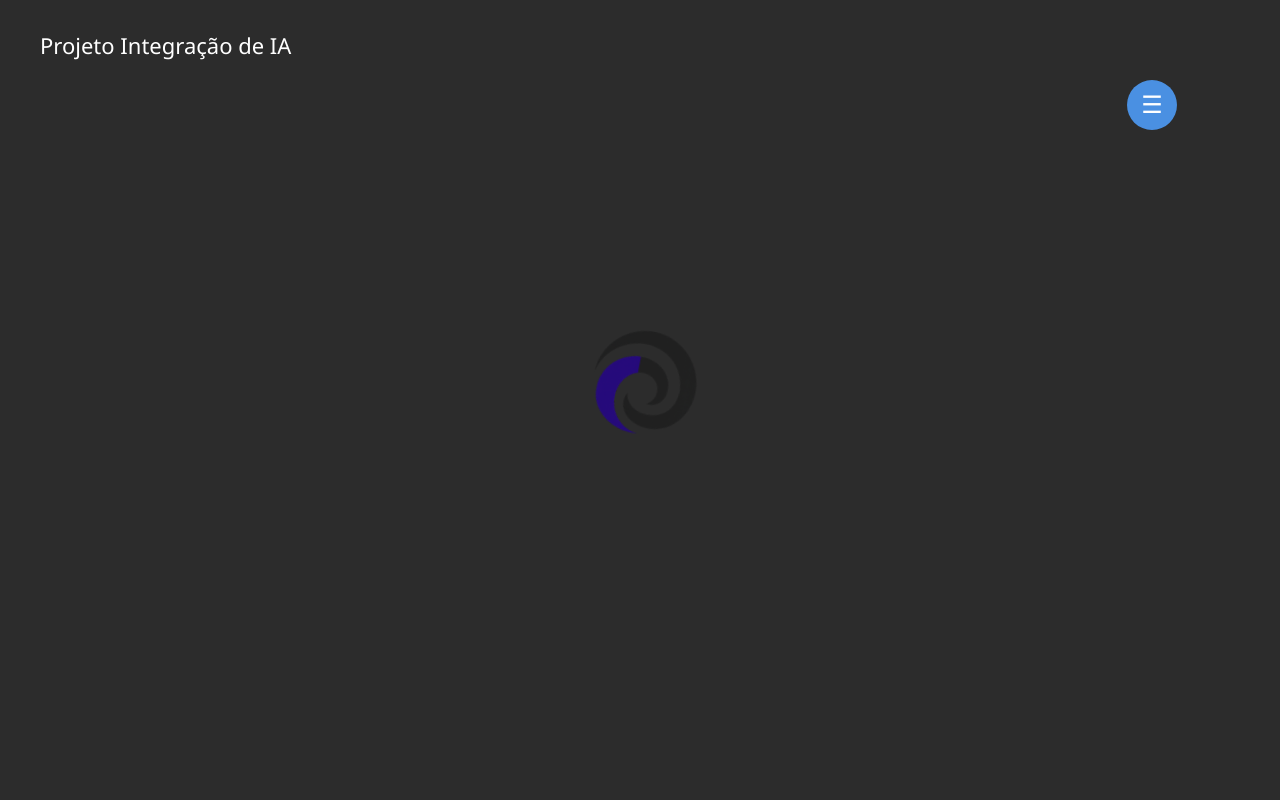
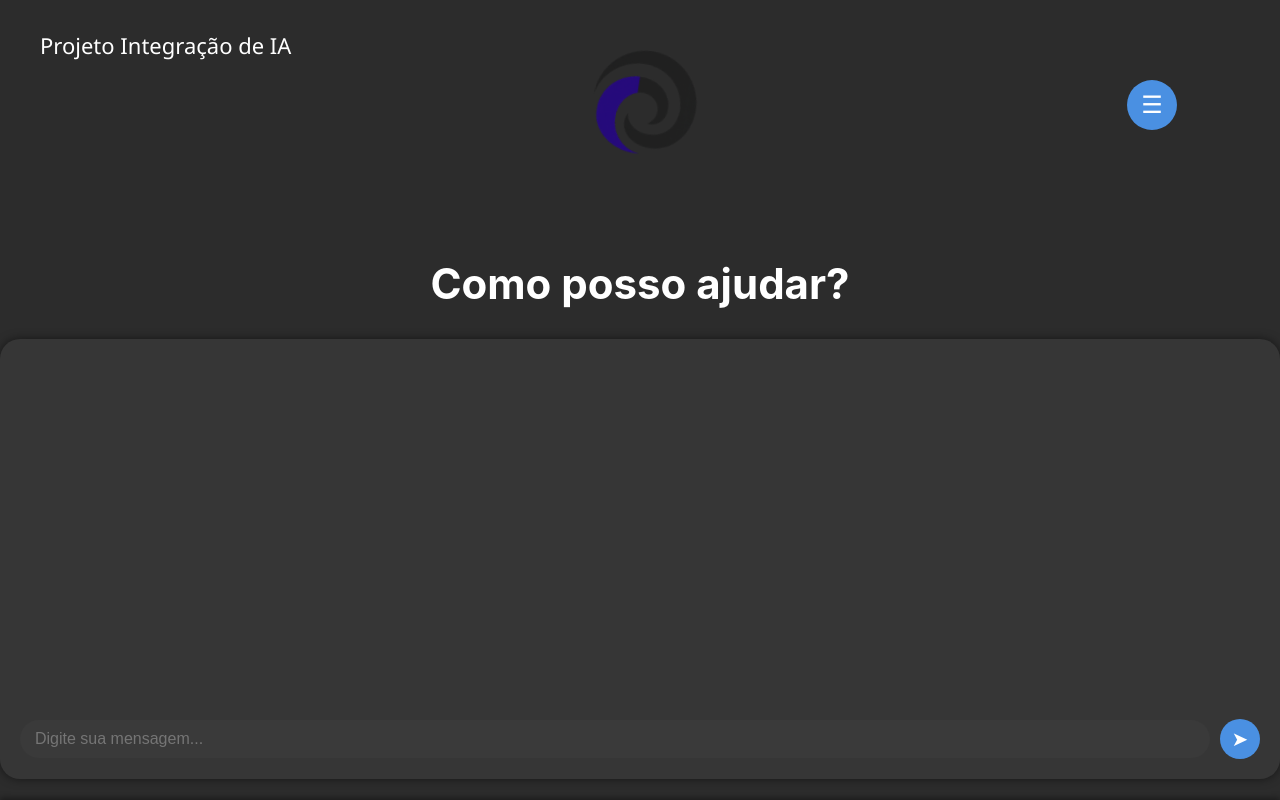
Before and after one commit to danielabdam/chatgpt-clone, a React (Create React App) app in the folder web/: page / in a window 1280 px wide. Shown: the top 800 px of the page. Built offline with nearby package versions, Linux system fonts and the light colour scheme.

Commit message:
Ajuste de bug visual

```diff
--- a/web/src/App.js
+++ b/web/src/App.js
@@ -13,8 +13,8 @@ function App() {
         <div className="page-title">Projeto Integração de IA</div>
         <p>
         </p>
+      <Chat />
       </header>
-        <Chat />
       <footer className="App-footer-custom">
   <div className="footer-left">
     <a href="https://github.com/danielabdam/chatgpt-clone" target="_blank" rel="noopener noreferrer">
```
